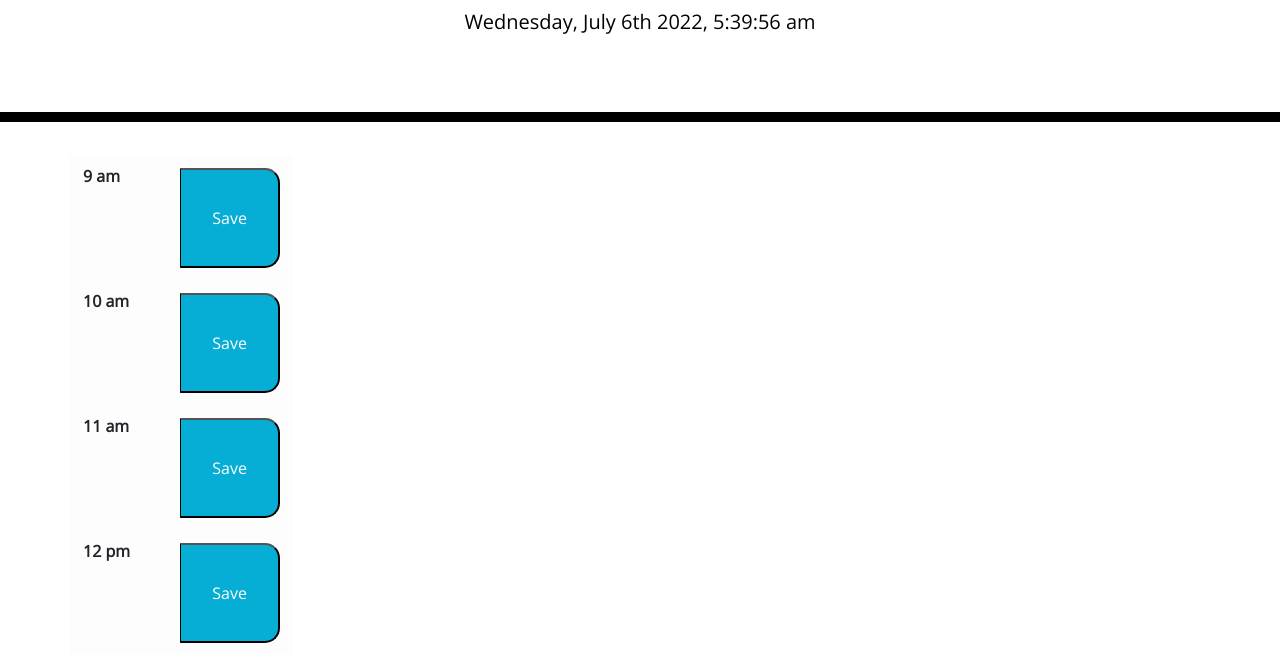
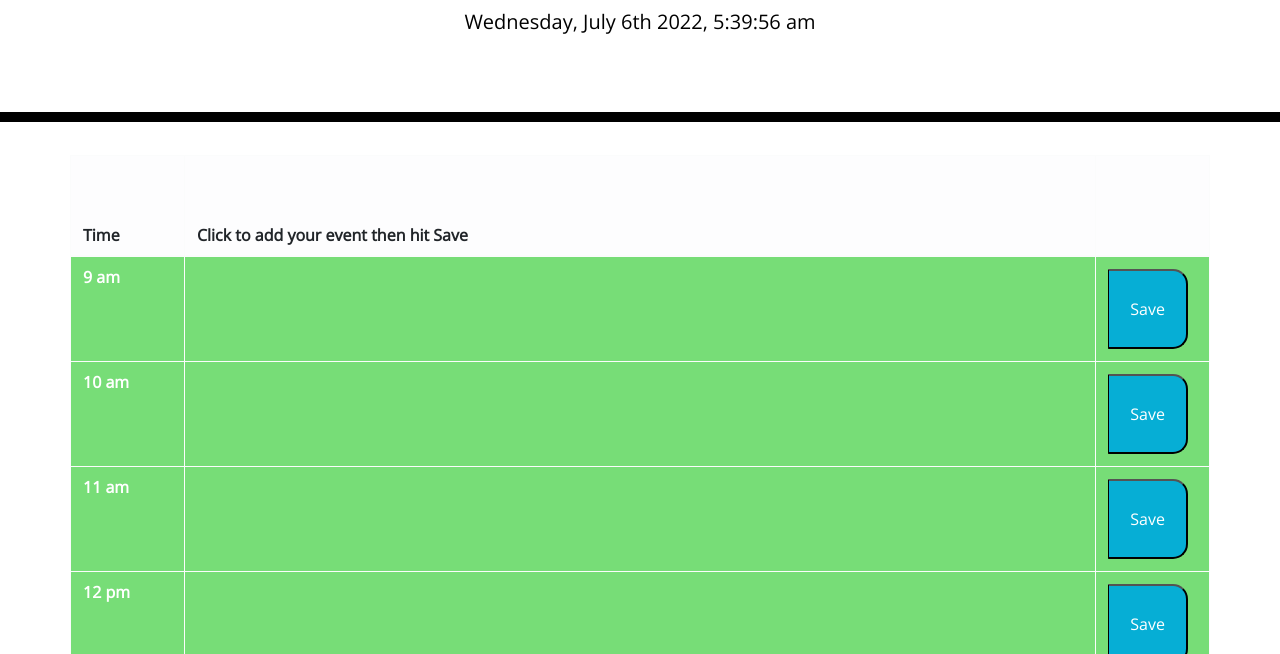
Before and after one commit to knight19jonathan/Daily-Tracker, a plain HTML site: page index.html in a window 1280 px wide. Shown: the part 182-836 px from the top of the page. Drawn offline with nearby package versions, Linux system fonts and the light colour scheme.

Commit message:
core functionality achieved

```diff
--- a/index.html
+++ b/index.html
@@ -24,61 +24,79 @@
   <main>
     <div class="container">
       <!-- Timeblocks go here -->
-      <div class="table">
-        <div class="row row-cols-5">
+      <!-- <div class="table"> -->
+      <div class="row row-cols">
         <table class="table table-light table-hover table-bordered table-w-auto" cellspacing="0" cellpadding="0">
+          <thead>
+            <tr>
+              <th scope="col" id="tableColone">Time</th>
+              <th scope="col" class="th-lg">Click to add your event then hit Save</th>
+              <th scope="col" class="th-sm" id="tableColthree" padding="0px"></th>
+            </tr>
+          </thead>
 
           <tbody id="selectable">
-              <tr>
-                <th scope="row" id="ninehundred">9 am</th>
+            <tr id="nineHundred">
+              <th scope="row">9 am</th>
               <td class="eventSet" id="eventsAtNine" contenteditable="true"></td>
               <td><button class="saveBtn">Save</button></td>
             </tr>
-              <tr>
-                <th scope="row" id="tenHundred">10 am</th>
+            <tr id="tenHundred">
+              <th scope="row">10 am</th>
               <td class="eventSet" id="eventsAtTen" contenteditable="true"></td>
               <td><button class="saveBtn">Save</button></td>
             </tr>
-              <tr>
-                <th scope="row" id="elevenHundred">11 am</th>
+            <tr id="elevenHundred">
+              <th scope="row">11 am</th>
               <td class="eventSet" id="eventsAtEleven" contenteditable="true">
               </td>
               <td><button class="saveBtn">Save</button></td>
-              <tr>
-                <th scope="row" id="twelveHundred">12 pm</th>
+            <tr id="twelveHundred">
+              <th scope="row">12 pm</th>
               <td class="eventSet" id="eventsAtTwelve" contenteditable="true"></td>
               <td><button class="saveBtn">Save</button></td>
             </tr>
-              <tr>
-                <th scope="row" id="thirteenHundred">1 pm</th>
+            <tr id="thirteenHundred">
+              <th scope="row">1 pm</th>
               <td class="eventSet" id="eventsAtOne" contenteditable="true"> </td>
               <td><button class="saveBtn">Save</button></td>
             </tr>
-              <tr>
-                <th scope="row" id="fourteenHundred">2 pm</th>
+            <tr id="fourteenHundred">
+              <th scope="row">2 pm</th>
               <td class="eventSet" id="eventsAtTwo" contenteditable="true"> </td>
               <td><button class="saveBtn">Save</button></td>
             </tr>
-              <tr>
-                <th scope="row" id="fifteenHundred">3 pm</th>
+            <tr id="fifteenHundred">
+              <th scope="row">3 pm</th>
               <td class="eventSet" id="eventsAtThree" contenteditable="true"></td>
               <td><button class="saveBtn">Save</button></td>
             </tr>
-              <tr>
-                <th scope="row" id="sixteenHundred">4 pm</th>
+            <tr id="sixteenHundred">
+              <th scope="row">4 pm</th>
               <td class="eventSet" id="eventsAtFour" contenteditable="true"></td>
               <td><button class="saveBtn">Save</button></td>
             </tr>
-              <tr>
-                <th scope="row" id="twenty-two">5 pm</th>
+            <tr id="seventeenHundred">
+              <th scope="row">5 pm</th>
               <td class="eventSet" id="eventsAtFive" contenteditable="true"></td>
               <td><button class="saveBtn">Save</button></td>
             </tr>
+            <tr id="twentytwoHundred">
+              <th scope="row">10 pm</th>
+              <td class="eventSet" id="eventsAt22" contenteditable="true"></td>
+              <td><button class="saveBtn">Save</button></td>
+            </tr>
+            <tr id="twentythreeHundred">
+              <th scope="row">11 pm</th>
+              <td class="eventSet" id="eventsAt23" contenteditable="true"></td>
+              <td><button class="saveBtn">Save</button></td>
+            </tr>
+
 
           </tbody>
         </table>
       </div>
-      </div>
+      <!-- </div> -->
 
 
 
--- a/script.js
+++ b/script.js
@@ -7,7 +7,9 @@ var thirteen = document.querySelector("#thirteenHundred")
 var fourteen = document.querySelector("#fourteenHundred")
 var fifteen = document.querySelector("#fifteenHundred")
 var sixteen = document.querySelector("#sixteenHundred")
-var seveteen = document.querySelector("#seventeenhundred")
+var seveteen = document.querySelector("#seventeenHundred")
+var twentytwo = document.querySelector("#twentytwoHundred")
+var twentythree = document.querySelector("#twentythreeHundred")
 
 var saveEvent = document.querySelectorAll(".saveBtn")
 
@@ -27,7 +29,7 @@ var evntFive = document.querySelector("#eventsAtFive")
 
 
 
-let currentHourBar = ["zero", "one", "two", "three", "four", "five", "six", "seven", "eight", nine, ten, eleven, twelve, thirteen, fourteen, fifteen, sixteen, seveteen, "eighteen", "nineteen", "twenty", "twenty-one", "twenty-two", "twenty-three"]
+let currentHourBar = ["zero", "one", "two", "three", "four", "five", "six", "seven", "eight", nine, ten, eleven, twelve, thirteen, fourteen, fifteen, sixteen, seveteen, "eighteen", "nineteen", "twenty", "twenty-one", twentytwo, twentythree]
 
 var reformatDate = moment().format("dddd, MMMM Do YYYY, h:mm:ss a");
 console.log(reformatDate);
@@ -46,6 +48,26 @@ function init() {
         $("#currentDay").text(reformatDate)
     }, 1000);
 }
+
+function hourBar() {
+
+    let hour = moment().hours();
+    currentHourBar[hour];
+    console.log(currentHourBar[hour]);
+    let b = currentHourBar.indexOf(currentHourBar[hour]);
+    console.log(b);
+    for (let i = 0; i < currentHourBar.length; i++) {
+        if (i < b) {
+            $(currentHourBar[i]).addClass("past");
+        } else if (i > b) {
+            $(currentHourBar[i]).addClass("future");
+        } else {
+            $(currentHourBar[i]).addClass("present");
+        }
+    }
+
+}
+
 
 function savedEvents() {
     var eventThatNine = localStorage.getItem("eventsAtNine")
@@ -105,25 +127,13 @@ function savedEvents() {
 }
 
 
-// var eventThatTen = localStorage.getItem("eventsAtTen")
-// if (eventThatTen == null) {
-//     document.querySelector("#eventsAtTen").textContent = "placeholder"
-// }
-// evntNine.textContent = eventThatTen;
 
-function hourBar() {
-    let hour = moment().hours();
-    currentHourBar[hour];
-    console.log(currentHourBar[hour]);
-    $("#twenty-two");
-    console.log("#twentytwo");
-}
 
 
 init();
 
 savedEvents();
-// savedEventsOne();
+
 
 hourBar();
 
--- a/styles.css
+++ b/styles.css
@@ -3,7 +3,6 @@
 *::after {
   box-sizing: border-box;
 }
-
 
 body {
     font-family: 'Open Sans', sans-serif;
@@ -17,7 +16,6 @@ body {
     resize: none;
     color: #000000;
     border-left: 1px solid black;
-    padding: 10px;
   }
   .jumbotron {
     text-align: center;
@@ -29,27 +27,32 @@ body {
 
   .container {
     display: flex;
+    flex: auto;
     height: 500px;
     overflow: scroll;
 
+
   }
   table {
+    table-layout: fixed;
     width: 90%;
     background-color: #06AED5;
     overflow: scroll;
   }
 
-  thead {
-
+  #tableColone {
+    width: 10%;
+  }
+  #tableColthree {
+    width: 10%;
+    padding: 0%;
   }
 
   tbody {
-
+    flex: initial;
     height: 500px;
     overflow: scroll;
-    width: 100%;
   }
-
 
   tr {
     width: 100%;
@@ -59,7 +62,6 @@ body {
   .eventSet {
     color: #000000;
   }
-
 
   .description{
     white-space: pre-wrap;
@@ -103,17 +105,6 @@ body {
     border-bottom-right-radius: 15px;
     background-color: #06AED5;
     color: white;
-    height: 100px;
-    width: 100px;
+    height: 80px;
+    width: 80px;
   }
-
-  .saveBtn i:hover {
-    font-size: 20px;
-    transition: all .3s ease-in-out;
-  }
-  div {
-    display: flex;
-  }
-  /* #divheight {
-    height: 75px;
-  } */
```
Lines whose indentation alone changed are shown as unchanged.
